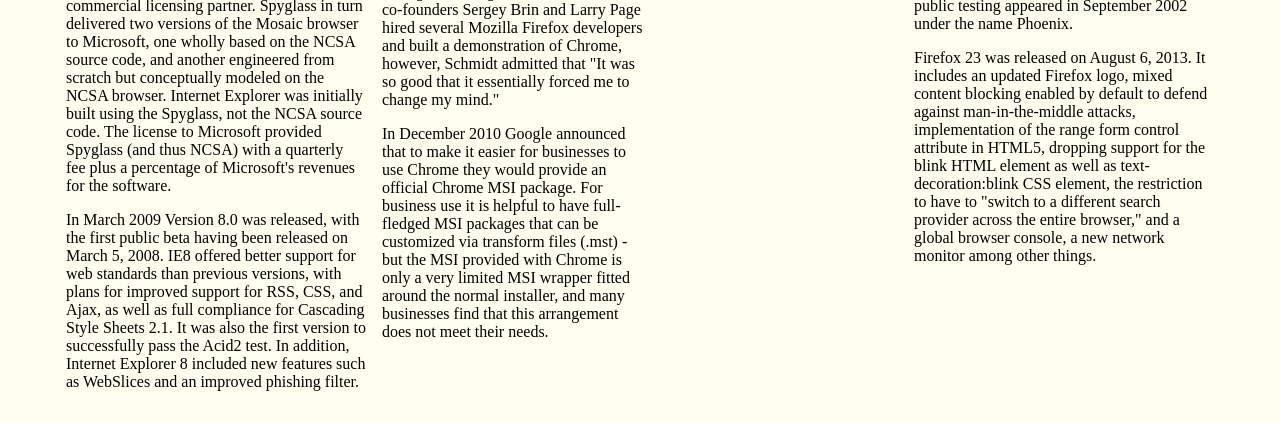
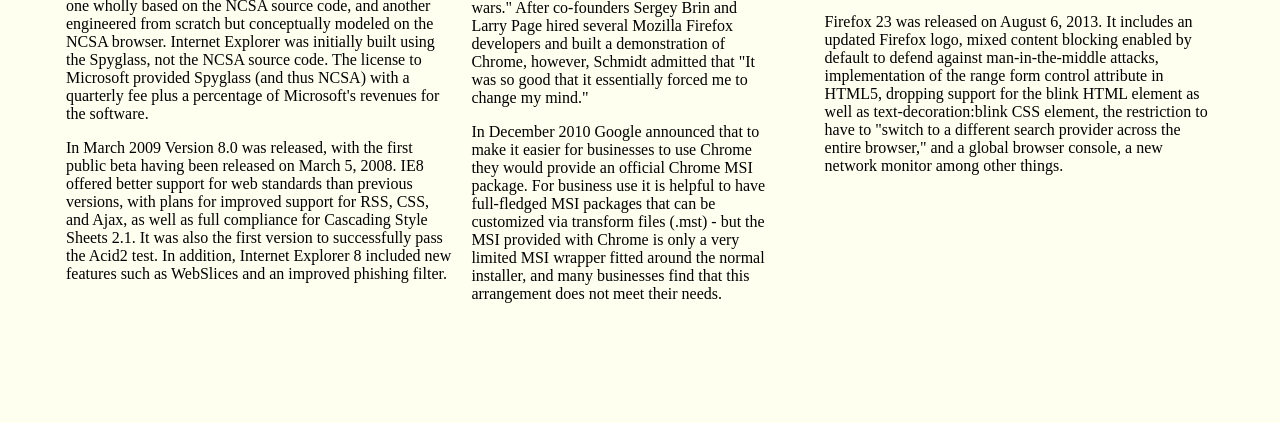
Before and after one commit to natashameinzen/browserhistory, a plain HTML site: page index.html in a window 1280 px wide. Shown: the part 545-968 px from the top of the page. After the commit the page ends 874 px from the top, so only its background shows below. Drawn offline with nearby package versions, Linux system fonts and the light colour scheme.

Commit message:
BrowserHistory3 updates

```diff
--- a/style.css
+++ b/style.css
@@ -31,16 +31,16 @@ img{
 }
 .left{
   float: left;
-  width: 300px;
+  width: 33%;
   padding: 1em;
 }
 .right{
   float: right;
-  width: 300px;
+  width: 33%;
   padding: 1em;
 }
 .center{
-  margin-left: 300px;
-  margin-right: 300px;
+  display: inline-block;
+  width: 33%;
   width: 300px
 }
```
